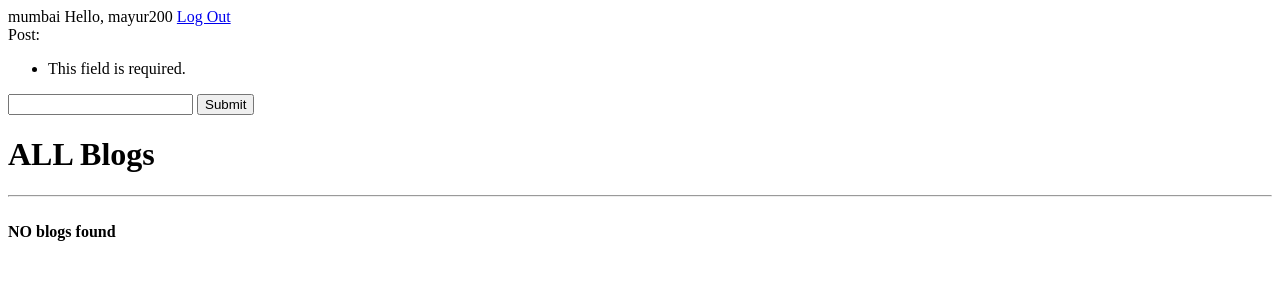
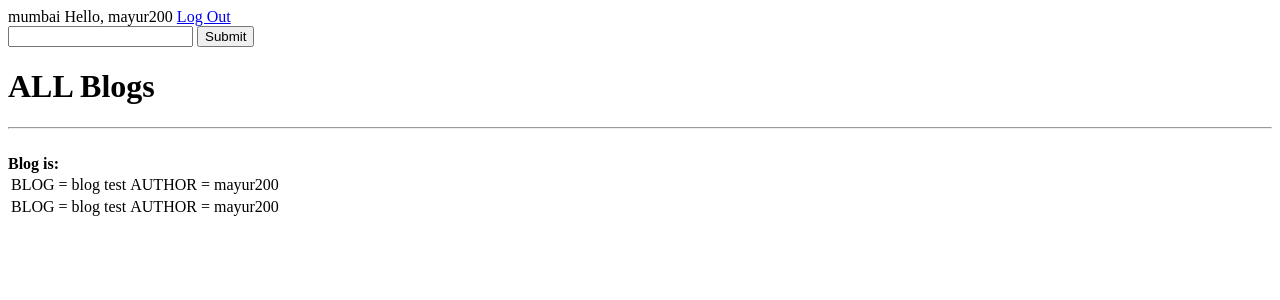
Before and after one commit to Ketanjogadankar/django2.2, a Django app: page /blog/ in a window 1280 px wide. Shown: the top 300 px of the page. Run offline with Django 3.2, Linux system fonts and the light colour scheme; a user stored in the database is signed in; data comes from the database, SQL or seed files in the repository; both versions use the stored data as it was after the commit.

Commit message:
fix_refresh_duplicate_my_blog

```diff
--- a/my_blog/my_blog/urls.py
+++ b/my_blog/my_blog/urls.py
@@ -14,18 +14,10 @@ Including another URLconf
     2. Add a URL to urlpatterns:  path('blog/', include('blog.urls'))
 """
 from django.contrib import admin
-from django.urls import path
-from django.conf.urls import url
-from sign_up import views
+from django.urls import path, include
 
-app_name = 'sign_up'
 
 urlpatterns = [
-    url('admin/', admin.site.urls, name='admin'),
-    url('register/', views.register_page, name='register'),
-    url('login/', views.login_page, name='login'),
-    url('logout/', views.logout_user, name='logout'),
-    # url('home/', views.home_page, name='home'),
-    url('blog/', views.post_blog, name='blog'),
-
+    path('admin/', admin.site.urls, name='admin'),
+    path('', include('sign_up.urls', namespace='sign_up')),
 ]
--- a/my_blog/sign_up/admin.py
+++ b/my_blog/sign_up/admin.py
@@ -5,9 +5,10 @@ from sign_up.models import Post
 from django.contrib.auth.admin import UserAdmin
 
 
-class postAdmin(admin.ModelAdmin):
+class PostAdmin(admin.ModelAdmin):
     list_display = ['post','author']
+    search_field = ['author']
 
 
 
-admin.site.register(Post)
+admin.site.register(Post, PostAdmin)
--- /dev/null
+++ b/my_blog/sign_up/urls.py
@@ -0,0 +1,12 @@
+from django.urls import path
+from .  import views
+
+app_name = 'sign_up'
+
+urlpatterns = [
+    path('login/', views.login_page, name='login'),
+    path('logout/', views.logout_user, name='logout'),
+    path('blog/', views.Post_blog.as_view(), name='blog'),
+    path('register/', views.register_page, name='register'),
+     # path('home/', views.home_page, name='home'),
+]
--- a/my_blog/sign_up/views.py
+++ b/my_blog/sign_up/views.py
@@ -11,6 +11,8 @@ from django.http import HttpResponseRedirect
 from .forms import CreateUserForms, HomeForm   #Created mannually
 from .models import Post
 from django.urls import reverse
+from django.views.generic import View
+from django.core.exceptions import ObjectDoesNotExist
 
 
 logger = logging.getLogger(__name__)
@@ -30,13 +32,13 @@ def register_page(request):
                 form.save()
                 user = form.cleaned_data.get('username')
                 messages.success(request, 'Account created successfully for' + user)
-                return redirect('login')
+                return redirect('sign_up:login')
         context = {'form':form}
         return render(request,'testapp/registration.html',context)
 
 def login_page(request):
     if request.user.is_authenticated:    #User could not type user "localhost:/login/" & go to login page once he is logged in already
-        return redirect('blog')
+        return redirect('sign_up:blog')
     else:
         if request.method == 'POST':
             username = request.POST.get('username')
@@ -47,7 +49,7 @@ def login_page(request):
 
             if user is not None:
                 login(request, user)
-                return redirect('blog')
+                return redirect('sign_up:blog')
             else:
                 messages.info(request, 'Username or Password is incorrect')
 
@@ -64,7 +66,7 @@ def login_page(request):
 
 def logout_user(request):
     logout(request)
-    return redirect('login')
+    return redirect('sign_up:login')
 
 def get(request):
     form = HomeForm()
@@ -73,17 +75,25 @@ def get(request):
 
 # def article_detail()
 
-def post_blog(request):
-    global text
-    form = HomeForm(request.POST)
-    rating = 'Error 404'
-    context = {'form': rating}
+class Post_blog(View):
     # try:
     #     coach_instance = Post.objects.get(author=request.user)
     # except Post.DoesNotExist:
     #     coach_instance = Post(author=request.user)
     # t=0
-    if request.method == 'POST':
+    def get(self, request, *args, **kwargs):
+        form = HomeForm()
+        try:
+            posts_obj = Post.objects.filter(author=request.user)
+            context = {
+                'post': posts_obj,
+                'form': form
+                }
+            return render(request, 'testapp/home.html', context)
+        except ObjectDoesNotExist:
+            return render(request, 'testapp/home.html')
+
+    def post(self, request, *args, **kwargs):
         form = HomeForm(request.POST)
         if form.is_valid():
             post = form.save(commit=False)
@@ -97,14 +107,11 @@ def post_blog(request):
             # form.save()                   #It can be use to save data send by user in DB
 
             # form = HomeForm()
-            posts_obj = Post.objects.filter(author=request.user)
-            return render(request, 'testapp/home.html', {'post': posts_obj})
+            return redirect('sign_up:blog')
             # post_ref = Post(post=text, author=request.user)
             # post_ref.save()
         else:
             pass
 
         # args = {'form':form,'text':text}
-        return  render(request, 'testapp/home.html', {'form':form})
-    else:
-        return render(request, 'testapp/home.html',{'form':form})
+        return  redirect('sign_up:blog')
--- a/my_blog/template/testapp/home.html
+++ b/my_blog/template/testapp/home.html
@@ -7,12 +7,12 @@
 <body>
 mumbai
 <span>Hello, {{request.user}}</span>
-<span><a href="{% url 'logout' %}">Log Out</a></span>
-<form method="POST" action="{% url 'blog' %}" class="site-form">
+<span><a href="{% url 'sign_up:logout' %}">Log Out</a></span>
+<form method="POST" action="{% url 'sign_up:blog' %}" class="site-form">
     {% csrf_token %}
 <!--    {{form.as_p}}-->
 <!--    <input type="text" class="form-control" name="post" placeholder="Name">-->
-    {{ form }}
+    {{ form.post }}
     <button type="submit" class="btn btn-success btn-block" name="save">Submit</button>
 
 </form>
--- a/my_blog/template/testapp/login.html
+++ b/my_blog/template/testapp/login.html
@@ -47,7 +47,7 @@
 									{% endfor %}
 
 									  <button type="submit" class="btn btn-success btn-block">Submit</button>
-									  <a href="{% url 'register' %}">SignUP</a>
+									  <a href="{% url 'sign_up:register' %}">SignUP</a>
 							</article>
 						</section></div>
 
--- a/my_blog/template/testapp/registration.html
+++ b/my_blog/template/testapp/registration.html
@@ -61,7 +61,7 @@
 				{{form.errors}}
 
 				<button type="submit" class="btn btn-success btn-block">Submit</button>
-				<a href="{% url 'login' %}">Login To Your Account</a>
+				<a href="{% url 'sign_up:login' %}">Login To Your Account</a>
 
 			</article>
 		</section>
```
Also changed, not shown: my_blog/db.sqlite3.
